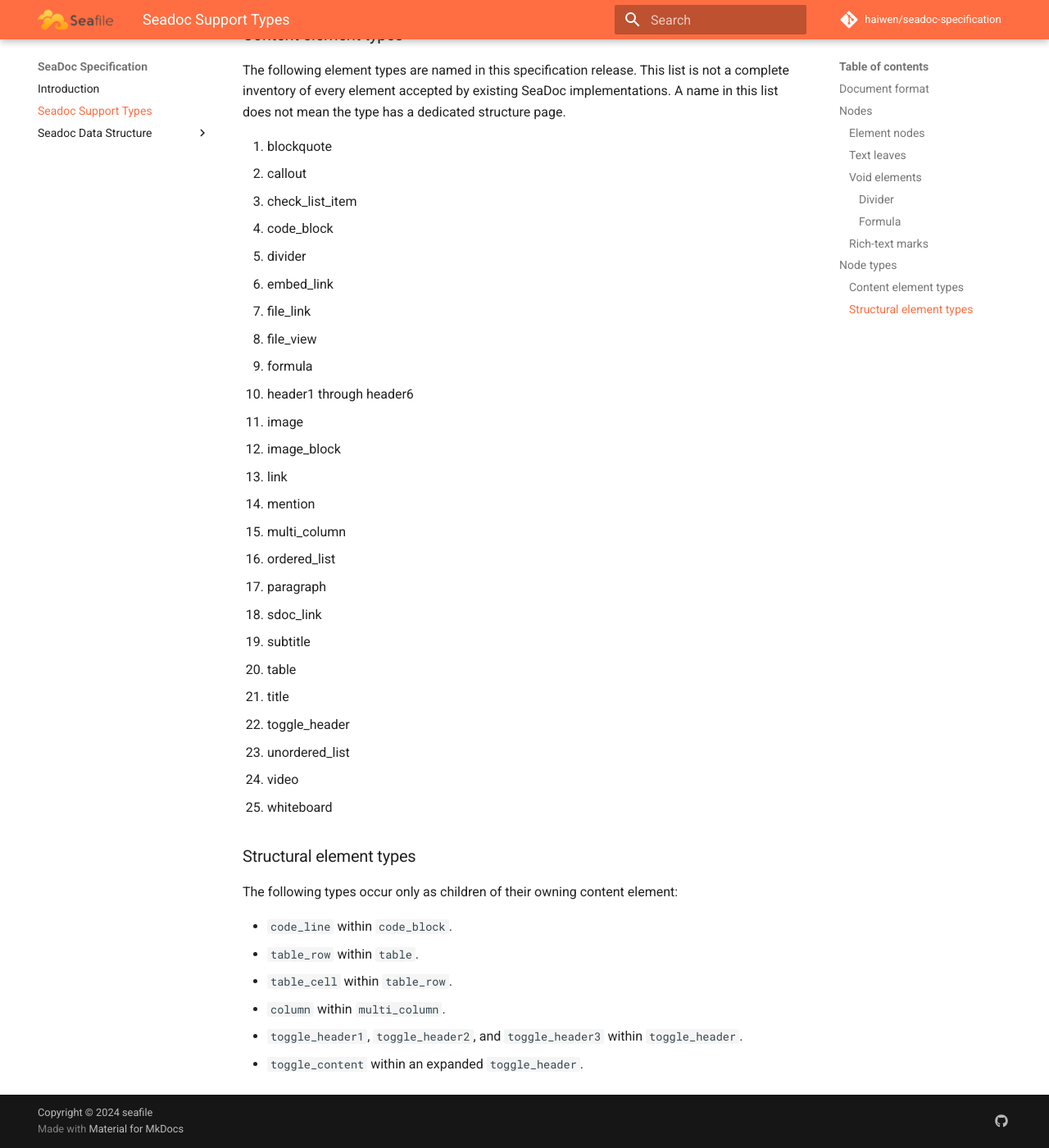
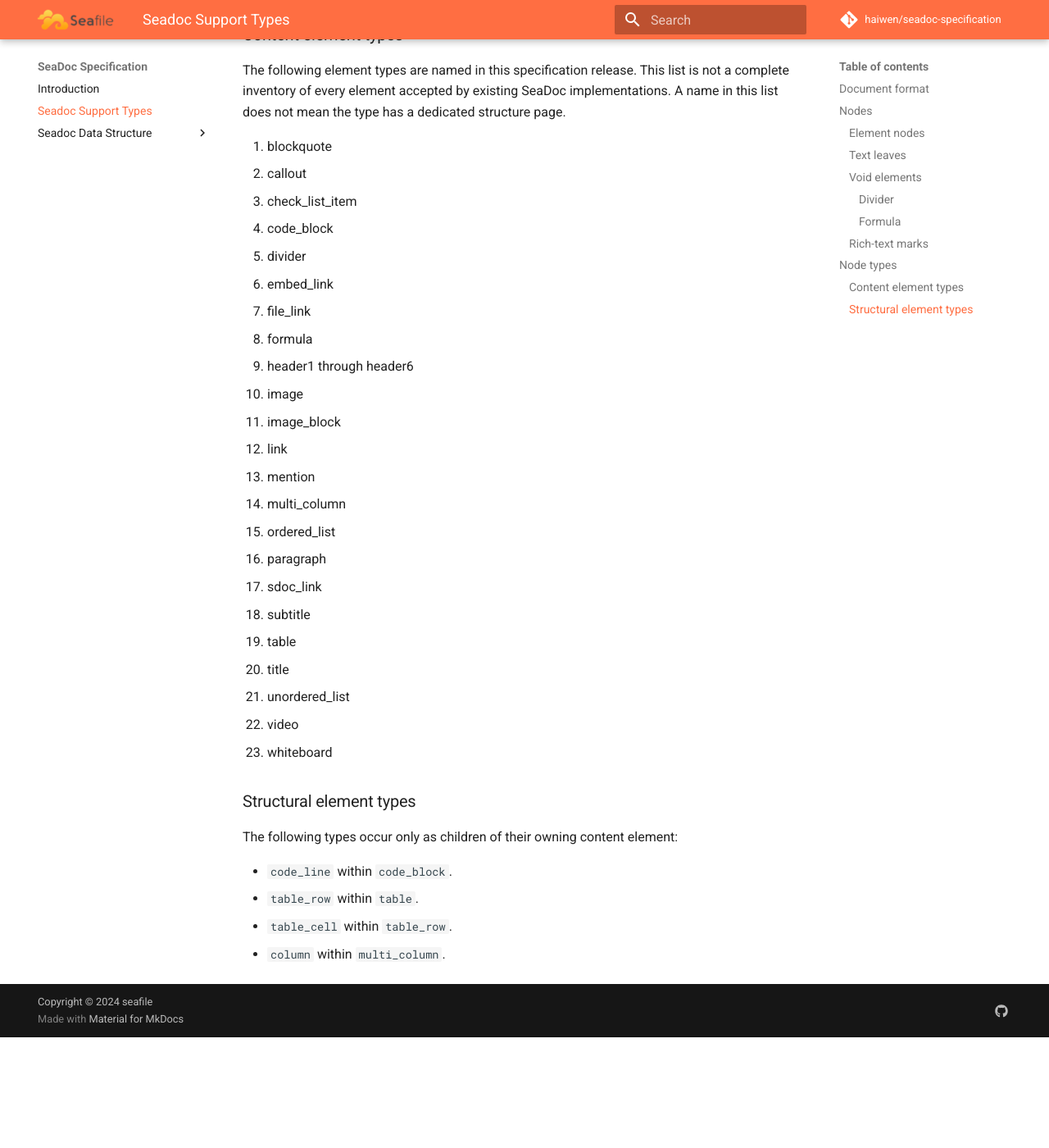
Before and after one commit to haiwen/seadoc-specification, an MkDocs documentation site: the page built from docs/support-types.md, in a window 1280 px wide and 1400 px high, scrolled down 2776 px. Shown: the whole window at 82% size. Built offline with MkDocs 1.6.1 and Material for MkDocs 9.7.7, drawn with Linux system fonts in a browser that asks for light colours; comment, search, counter and statistics services are not loaded; after the commit the page ends 4041 px from its top, so only the background shows below that.

Commit message:
docs: remove file_view and toggle_header
These types are no longer part of the current public format: file_view was removed from the editor, and toggle_header is not documented.

```diff
--- a/docs/support-types.md
+++ b/docs/support-types.md
@@ -120,24 +120,22 @@ The following element types are named in this specification release. This list i
 5. divider
 6. embed_link
 7. file_link
-8. file_view
-9. formula
-10. header1 through header6
-11. image
-12. image_block
-13. link
-14. mention
-15. multi_column
-16. ordered_list
-17. paragraph
-18. sdoc_link
-19. subtitle
-20. table
-21. title
-22. toggle_header
-23. unordered_list
-24. video
-25. whiteboard
+8. formula
+9. header1 through header6
+10. image
+11. image_block
+12. link
+13. mention
+14. multi_column
+15. ordered_list
+16. paragraph
+17. sdoc_link
+18. subtitle
+19. table
+20. title
+21. unordered_list
+22. video
+23. whiteboard
 
 ### Structural element types
 
@@ -147,5 +145,3 @@ The following types occur only as children of their owning content element:
 - `table_row` within `table`.
 - `table_cell` within `table_row`.
 - `column` within `multi_column`.
-- `toggle_header1`, `toggle_header2`, and `toggle_header3` within `toggle_header`.
-- `toggle_content` within an expanded `toggle_header`.
--- a/mkdocs.yml
+++ b/mkdocs.yml
@@ -61,7 +61,6 @@ nav:
       - Code_block: data-structure/code_block.md
       - Embed link: data-structure/embed_link.md
       - File_link: data-structure/file_link.md
-      - File view: data-structure/file_view.md
       - Header: data-structure/header.md
       - Image: data-structure/image.md
       - Link: data-structure/link.md
@@ -71,6 +70,5 @@ nav:
       - Paragraph: data-structure/paragraph.md
       - Sdoc_link: data-structure/sdoc_link.md
       - Table: data-structure/table.md
-      - Toggle header: data-structure/toggle_header.md
       - Video: data-structure/video.md
       - Whiteboard: data-structure/whiteboard.md
```
Also changed, not shown: docs/data-structure/file_view.md (deleted, +0 -30 lines), docs/data-structure/toggle_header.md (deleted, +0 -83 lines).
